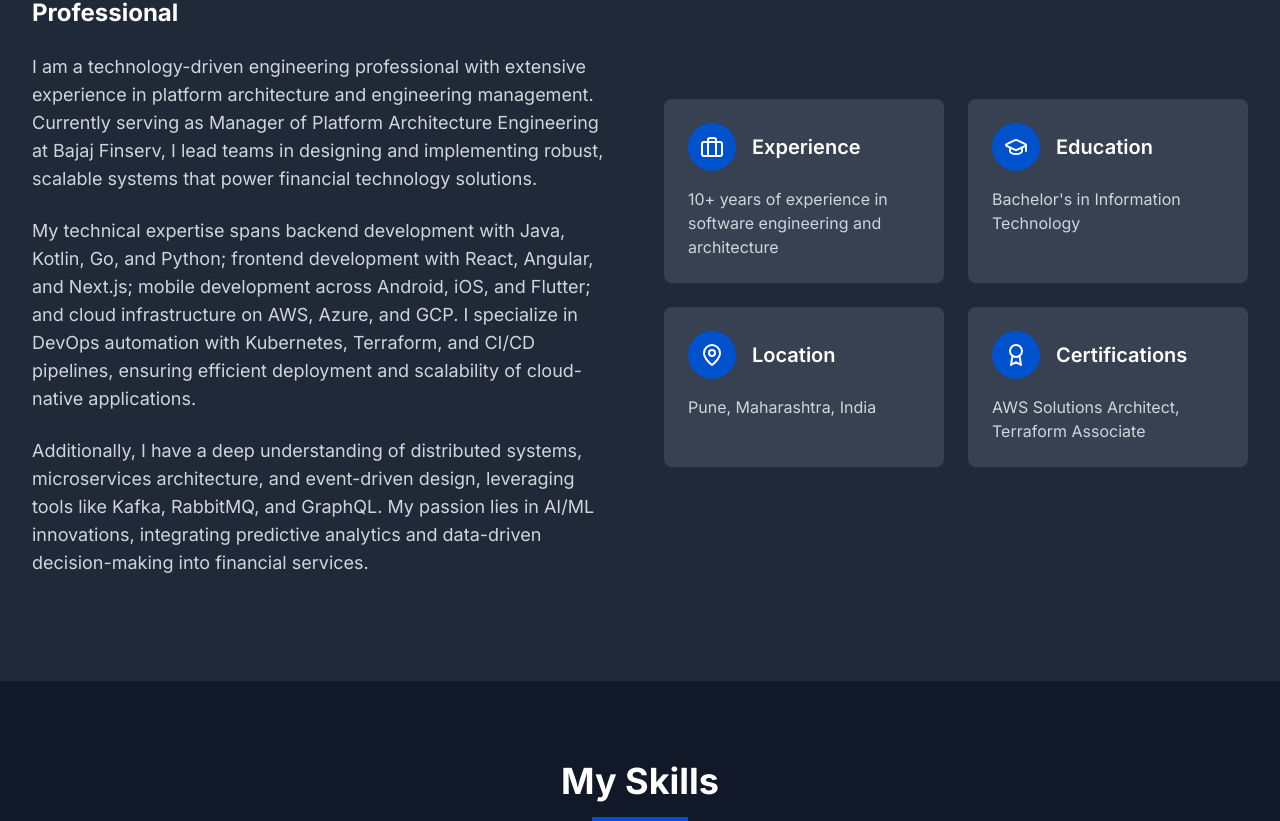
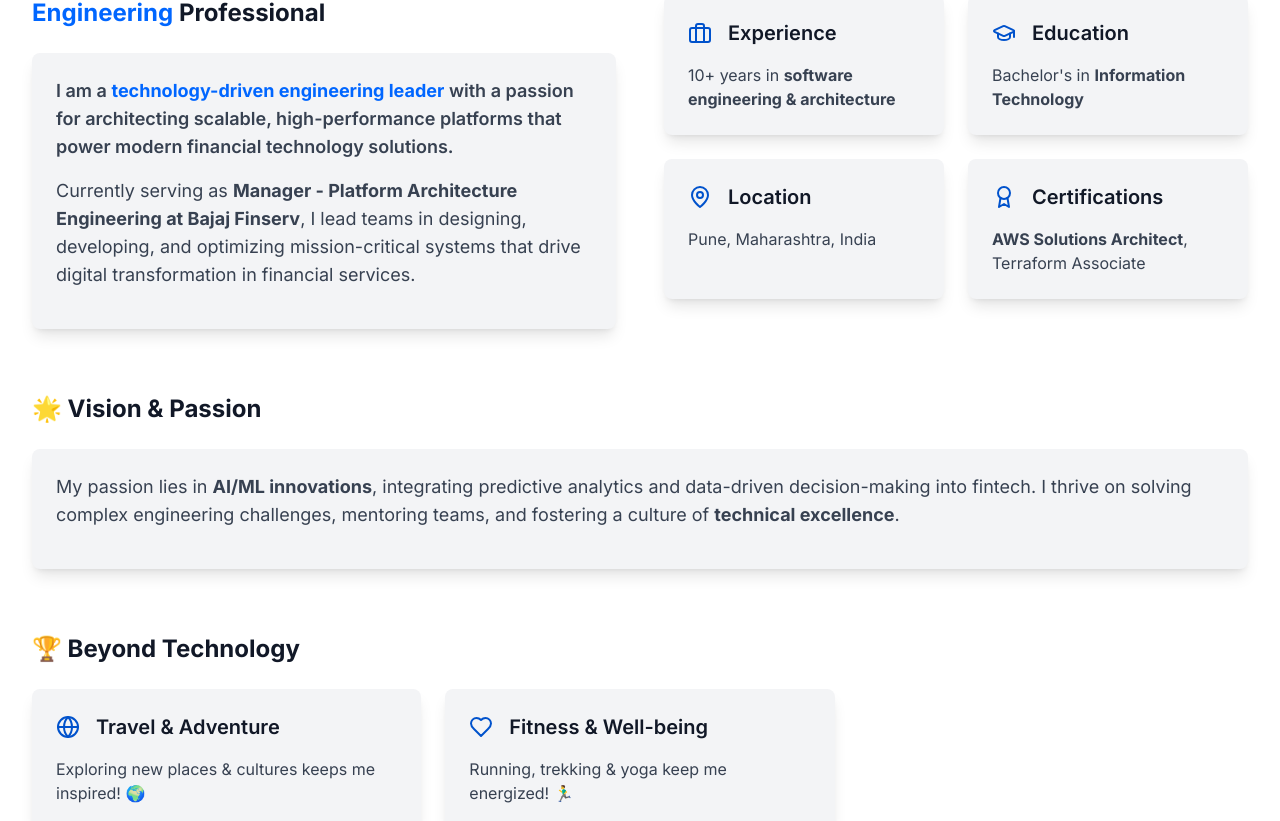
Before and after one commit to GaneshajDivekar/ganeshdivekarprofile, a React (Vite) app: page / in a window 1280 px wide. Shown: the part 1039-1860 px from the top of the page. Built offline with nearby package versions, Linux system fonts and the light colour scheme.

Commit message:
Initial commit

```diff
--- a/src/App.tsx
+++ b/src/App.tsx
@@ -1,4 +1,4 @@
-import React, { useState } from 'react';
+import React, { useState, useEffect } from 'react';
 import Header from './components/Header';
 import Hero from './components/Hero';
 import About from './components/About';
@@ -6,13 +6,31 @@ import Skills from './components/Skills';
 import Projects from './components/Projects';
 import Contact from './components/Contact';
 import Footer from './components/Footer';
+// import Gallery from './components/Gallery';
 
 function App() {
-  const [darkMode, setDarkMode] = useState(true);
+  const [darkMode, setDarkMode] = useState(false);
 
   const toggleDarkMode = () => {
     setDarkMode(!darkMode);
   };
+
+  // Google Analytics Setup
+  useEffect(() => {
+    const script1 = document.createElement('script');
+    script1.async = true;
+    script1.src = 'https://www.googletagmanager.com/gtag/js?id=G-4WJWD89RN3';
+    document.head.appendChild(script1);
+
+    const script2 = document.createElement('script');
+    script2.innerHTML = `
+      window.dataLayer = window.dataLayer || [];
+      function gtag(){dataLayer.push(arguments);}
+      gtag('js', new Date());
+      gtag('config', 'G-4WJWD89RN3');
+    `;
+    document.head.appendChild(script2);
+  }, []);
 
   return (
     <div className={`${darkMode ? 'dark bg-gray-900' : 'bg-gray-50'} transition-colors duration-300`}>
@@ -22,6 +40,7 @@ function App() {
         <About darkMode={darkMode} />
         <Skills darkMode={darkMode} />
         <Projects darkMode={darkMode} />
+        {/* <Gallery darkMode={darkMode} /> */}
         <Contact darkMode={darkMode} />
       </main>
       <Footer darkMode={darkMode} />
--- a/src/components/About.tsx
+++ b/src/components/About.tsx
@@ -1,5 +1,5 @@
 import React from 'react';
-import { Award, Briefcase, GraduationCap, MapPin } from 'lucide-react';
+import { Award, Briefcase, GraduationCap, MapPin, Code, Globe, Heart } from 'lucide-react';
 
 interface AboutProps {
   darkMode: boolean;
@@ -13,56 +13,52 @@ const About: React.FC<AboutProps> = ({ darkMode }) => {
     >
       <div className="container mx-auto px-4 sm:px-6 lg:px-8">
         <div className="text-center mb-16">
-          <h2 className="text-3xl sm:text-4xl font-bold mb-4">About Me</h2>
+          <h2 className="text-4xl font-bold mb-4">About Me</h2>
           <div className="w-24 h-1 bg-blue-600 mx-auto"></div>
         </div>
 
         <div className="grid grid-cols-1 lg:grid-cols-2 gap-12 items-center">
           <div>
             <h3 className="text-2xl font-bold mb-6">
-              Tech-Driven Platform Architecture Engineering Professional
+              🚀 Tech-Driven <span className="text-blue-500">Platform Architecture Engineering</span> Professional
             </h3>
-            <p className={`text-lg mb-6 ${darkMode ? 'text-gray-300' : 'text-gray-700'}`}>
-              I am a technology-driven engineering professional with extensive experience in platform architecture and engineering management. Currently serving as Manager of Platform Architecture Engineering at Bajaj Finserv, I lead teams in designing and implementing robust, scalable systems that power financial technology solutions.
-            </p>
-            <p className={`text-lg mb-6 ${darkMode ? 'text-gray-300' : 'text-gray-700'}`}>
-              My technical expertise spans backend development with Java, Kotlin, Go, and Python; frontend development with React, Angular, and Next.js; mobile development across Android, iOS, and Flutter; and cloud infrastructure on AWS, Azure, and GCP. I specialize in DevOps automation with Kubernetes, Terraform, and CI/CD pipelines, ensuring efficient deployment and scalability of cloud-native applications.
-            </p>
-            <p className={`text-lg mb-6 ${darkMode ? 'text-gray-300' : 'text-gray-700'}`}>
-              Additionally, I have a deep understanding of distributed systems, microservices architecture, and event-driven design, leveraging tools like Kafka, RabbitMQ, and GraphQL. My passion lies in AI/ML innovations, integrating predictive analytics and data-driven decision-making into financial services.
-            </p>
+            <div className={`p-6 rounded-lg shadow-lg ${darkMode ? 'bg-gray-700' : 'bg-gray-100'}`}>
+              <p className={`text-lg mb-4 font-semibold ${darkMode ? 'text-gray-300' : 'text-gray-700'}`}>
+                I am a <span className="text-blue-500 font-bold">technology-driven engineering leader</span> with a passion for architecting scalable, high-performance platforms that power modern financial technology solutions.
+              </p>
+              <p className={`text-lg mb-4 ${darkMode ? 'text-gray-300' : 'text-gray-700'}`}>
+                Currently serving as <span className="font-bold">Manager - Platform Architecture Engineering at Bajaj Finserv</span>, I lead teams in designing, developing, and optimizing mission-critical systems that drive digital transformation in financial services.
+              </p>
+            </div>
           </div>
 
           <div className="grid grid-cols-1 md:grid-cols-2 gap-6">
-            <div className={`p-6 rounded-lg ${darkMode ? 'bg-gray-700 hover:bg-gray-600' : 'bg-gray-100 hover:bg-gray-200'} transition-colors duration-300`}>
+            {/** Experience */}
+            <div className={`p-6 rounded-lg shadow-lg ${darkMode ? 'bg-gray-700' : 'bg-gray-100'}`}>
               <div className="flex items-center mb-4">
-                <div className="p-3 rounded-full bg-blue-600 text-white mr-4">
-                  <Briefcase size={24} />
-                </div>
+                <Briefcase size={24} className="text-blue-600 mr-4" />
                 <h4 className="text-xl font-semibold">Experience</h4>
               </div>
               <p className={darkMode ? 'text-gray-300' : 'text-gray-700'}>
-                10+ years of experience in software engineering and architecture
+                10+ years in <span className="font-bold">software engineering & architecture</span>
               </p>
             </div>
 
-            <div className={`p-6 rounded-lg ${darkMode ? 'bg-gray-700 hover:bg-gray-600' : 'bg-gray-100 hover:bg-gray-200'} transition-colors duration-300`}>
+            {/** Education */}
+            <div className={`p-6 rounded-lg shadow-lg ${darkMode ? 'bg-gray-700' : 'bg-gray-100'}`}>
               <div className="flex items-center mb-4">
-                <div className="p-3 rounded-full bg-blue-600 text-white mr-4">
-                  <GraduationCap size={24} />
-                </div>
+                <GraduationCap size={24} className="text-blue-600 mr-4" />
                 <h4 className="text-xl font-semibold">Education</h4>
               </div>
               <p className={darkMode ? 'text-gray-300' : 'text-gray-700'}>
-                Bachelor's in Information Technology
+                Bachelor's in <span className="font-bold">Information Technology</span>
               </p>
             </div>
 
-            <div className={`p-6 rounded-lg ${darkMode ? 'bg-gray-700 hover:bg-gray-600' : 'bg-gray-100 hover:bg-gray-200'} transition-colors duration-300`}>
+            {/** Location */}
+            <div className={`p-6 rounded-lg shadow-lg ${darkMode ? 'bg-gray-700' : 'bg-gray-100'}`}>
               <div className="flex items-center mb-4">
-                <div className="p-3 rounded-full bg-blue-600 text-white mr-4">
-                  <MapPin size={24} />
-                </div>
+                <MapPin size={24} className="text-blue-600 mr-4" />
                 <h4 className="text-xl font-semibold">Location</h4>
               </div>
               <p className={darkMode ? 'text-gray-300' : 'text-gray-700'}>
@@ -70,15 +66,49 @@ const About: React.FC<AboutProps> = ({ darkMode }) => {
               </p>
             </div>
 
-            <div className={`p-6 rounded-lg ${darkMode ? 'bg-gray-700 hover:bg-gray-600' : 'bg-gray-100 hover:bg-gray-200'} transition-colors duration-300`}>
+            {/** Certifications */}
+            <div className={`p-6 rounded-lg shadow-lg ${darkMode ? 'bg-gray-700' : 'bg-gray-100'}`}>
               <div className="flex items-center mb-4">
-                <div className="p-3 rounded-full bg-blue-600 text-white mr-4">
-                  <Award size={24} />
-                </div>
+                <Award size={24} className="text-blue-600 mr-4" />
                 <h4 className="text-xl font-semibold">Certifications</h4>
               </div>
               <p className={darkMode ? 'text-gray-300' : 'text-gray-700'}>
-                AWS Solutions Architect, Terraform Associate
+                <span className="font-bold">AWS Solutions Architect</span>, Terraform Associate
+              </p>
+            </div>
+          </div>
+        </div>
+
+        {/** Additional Details */}
+        <div className="mt-16">
+          <h3 className="text-2xl font-bold mb-6">🌟 Vision & Passion</h3>
+          <div className={`p-6 rounded-lg shadow-lg ${darkMode ? 'bg-gray-700' : 'bg-gray-100'}`}>
+            <p className={`text-lg mb-4 ${darkMode ? 'text-gray-300' : 'text-gray-700'}`}>
+              My passion lies in <span className="font-bold">AI/ML innovations</span>, integrating predictive analytics and data-driven decision-making into fintech. I thrive on solving complex engineering challenges, mentoring teams, and fostering a culture of <span className="font-bold">technical excellence</span>.
+            </p>
+          </div>
+        </div>
+
+        {/** Hobbies & Interests */}
+        <div className="mt-16">
+          <h3 className="text-2xl font-bold mb-6">🏆 Beyond Technology</h3>
+          <div className="grid grid-cols-1 md:grid-cols-3 gap-6">
+            <div className={`p-6 rounded-lg shadow-lg ${darkMode ? 'bg-gray-700' : 'bg-gray-100'}`}>
+              <div className="flex items-center mb-4">
+                <Globe size={24} className="text-blue-600 mr-4" />
+                <h4 className="text-xl font-semibold">Travel & Adventure</h4>
+              </div>
+              <p className={darkMode ? 'text-gray-300' : 'text-gray-700'}>
+                Exploring new places & cultures keeps me inspired! 🌍
+              </p>
+            </div>
+            <div className={`p-6 rounded-lg shadow-lg ${darkMode ? 'bg-gray-700' : 'bg-gray-100'}`}>
+              <div className="flex items-center mb-4">
+                <Heart size={24} className="text-blue-600 mr-4" />
+                <h4 className="text-xl font-semibold">Fitness & Well-being</h4>
+              </div>
+              <p className={darkMode ? 'text-gray-300' : 'text-gray-700'}>
+                Running, trekking & yoga keep me energized! 🏃‍♂️
               </p>
             </div>
           </div>
--- a/src/components/Footer.tsx
+++ b/src/components/Footer.tsx
@@ -14,7 +14,7 @@ const Footer: React.FC<FooterProps> = ({ darkMode }) => {
         <div className="flex flex-col md:flex-row justify-between items-center">
           <div className="mb-6 md:mb-0">
             <a href="#" className="text-2xl font-bold">
-              Ganesh<span className="text-blue-600">Divekar</span>
+              Ganesh<span className="text-blue-600"> Divekar</span>
             </a>
             <p className={`mt-2 max-w-md ${darkMode ? 'text-gray-300' : 'text-gray-700'}`}>
               Platform Architecture Engineering professional specializing in scalable, robust software solutions.
```
Also changed, not shown: public/index.html (+11 -21 lines), src/components/Gallery.tsx (added).
